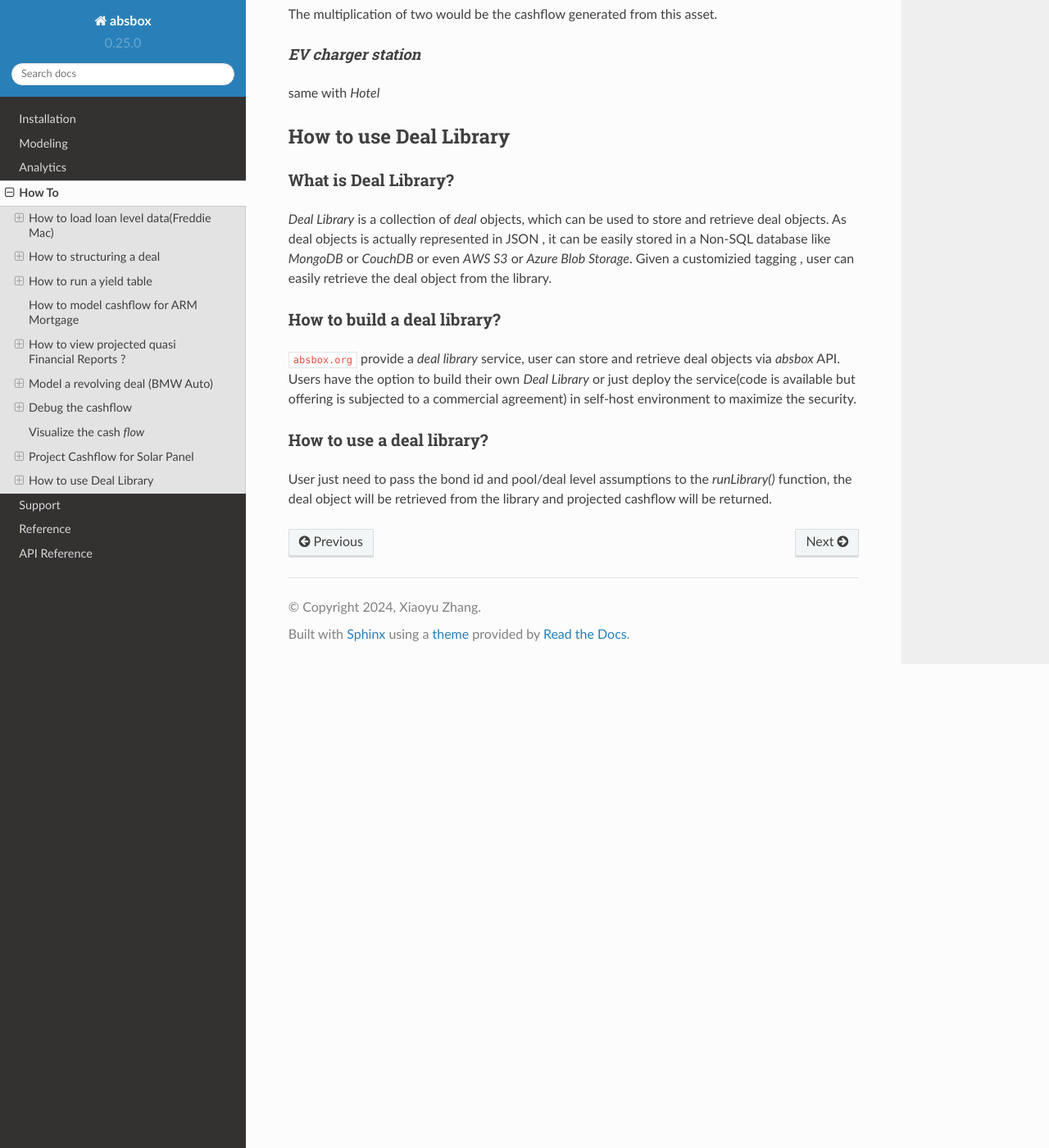
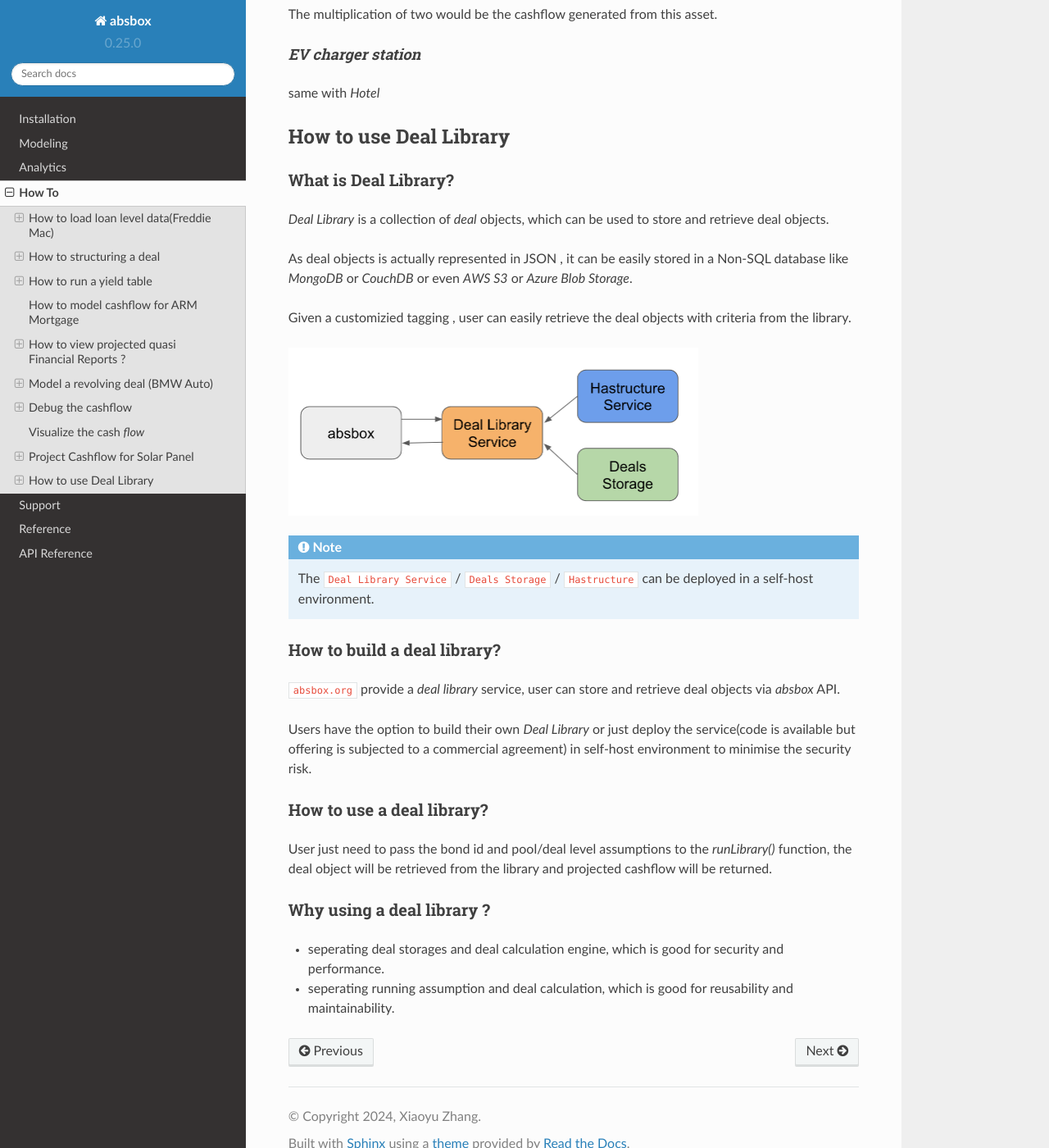
Before and after one commit to yellowbean/absbox-doc, a Sphinx documentation site: the page built from docs/source/howto.rst, in a window 1280 px wide and 1400 px high, scrolled down 22281 px. Shown: the whole window at 82% size. Built offline with Sphinx 7.4.7 and the Read the Docs theme 2.0.0, drawn with Linux system fonts in a browser that asks for light colours.

Commit message:
update deal library , how to

```diff
--- a/docs/source/howto.rst
+++ b/docs/source/howto.rst
@@ -1019,15 +1019,34 @@
 What is Deal Library?
 ^^^^^^^^^^^^^^^^^^^^^^^^
 
-`Deal Library` is a collection of `deal` objects, which can be used to store and retrieve deal objects. As deal objects is actually represented in JSON , it can be easily stored in a Non-SQL database like `MongoDB` or `CouchDB` or even `AWS S3` or `Azure Blob Storage`.
-Given a customizied tagging , user can easily retrieve the deal object from the library.
+`Deal Library` is a collection of `deal` objects, which can be used to store and retrieve deal objects.
+
+As deal objects is actually represented in JSON , it can be easily stored in a Non-SQL database like `MongoDB` or `CouchDB` or even `AWS S3` or `Azure Blob Storage`.
+
+Given a customizied tagging , user can easily retrieve the deal objects with criteria from the library.
+
+.. image:: img/deal_library.png
+  :width: 500
+  :alt: balance
+
+.. note::
+  The ``Deal Library Service`` / ``Deals Storage`` / ``Hastructure`` can be deployed in a self-host environment.
+
 
 How to build a deal library?
 ^^^^^^^^^^^^^^^^^^^^^^^^^^^^^
 
-``absbox.org`` provide a `deal library` service, user can store and retrieve deal objects via `absbox` API. Users have the option to build their own `Deal Library` or just deploy the service(code is available but offering is subjected to a commercial agreement) in self-host environment to maximize the security.
+``absbox.org`` provide a `deal library` service, user can store and retrieve deal objects via `absbox` API.
+
+Users have the option to build their own `Deal Library` or just deploy the service(code is available but offering is subjected to a commercial agreement) in self-host environment to minimise the security risk.
 
 How to use a deal library?
 ^^^^^^^^^^^^^^^^^^^^^^^^^^^^^^^
 
 User just need to pass the bond id and pool/deal level assumptions to the `runLibrary()` function, the deal object will be retrieved from the library and projected cashflow will be returned.
+
+Why using a deal library ?
+^^^^^^^^^^^^^^^^^^^^^^^^^^^^
+
+* seperating deal storages and deal calculation engine, which is good for security and performance.
+* seperating running assumption and deal calculation, which is good for reusability and maintainability.
```
Also changed, not shown: docs/source/img/deal_library.png (added).
